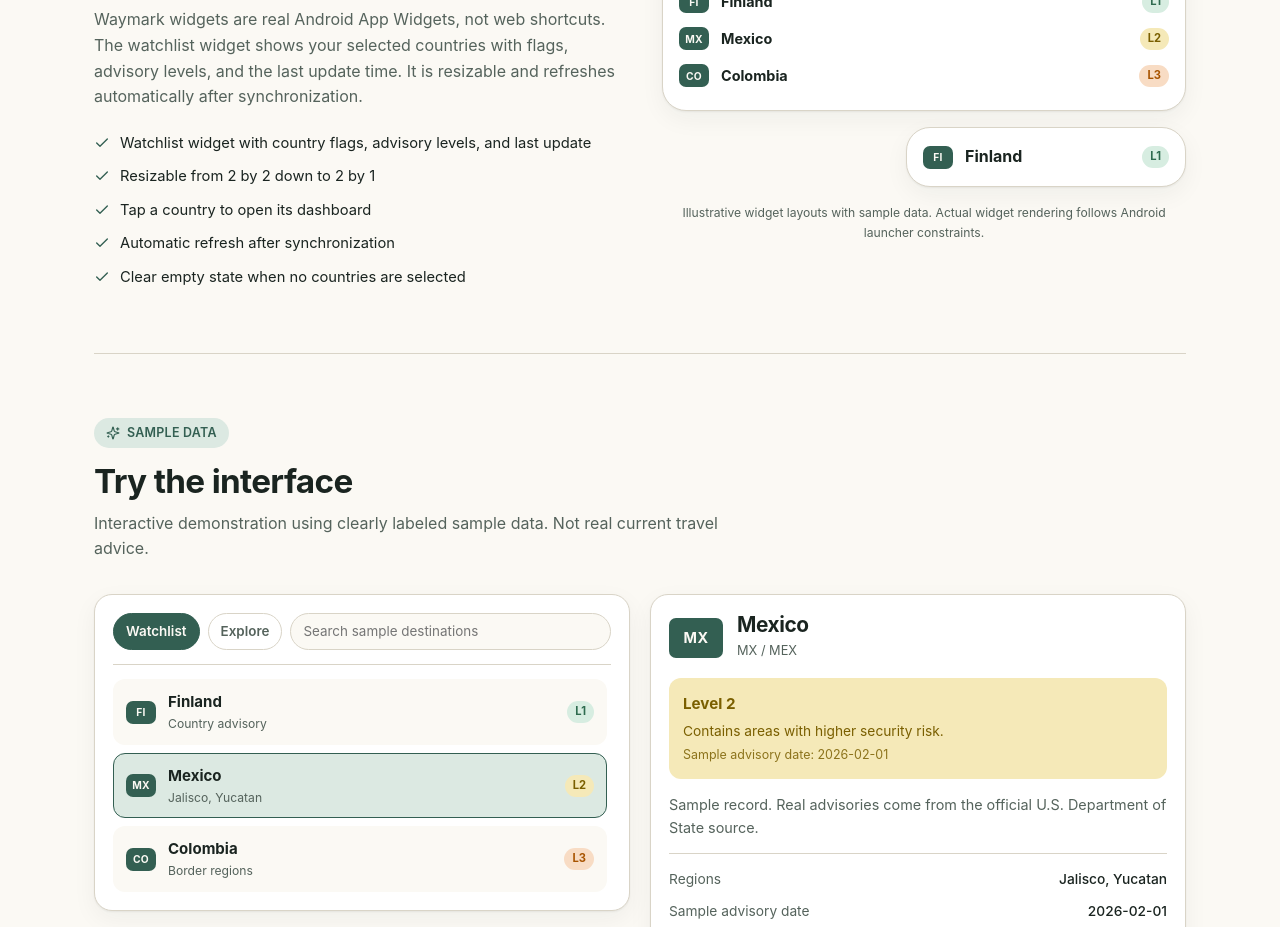
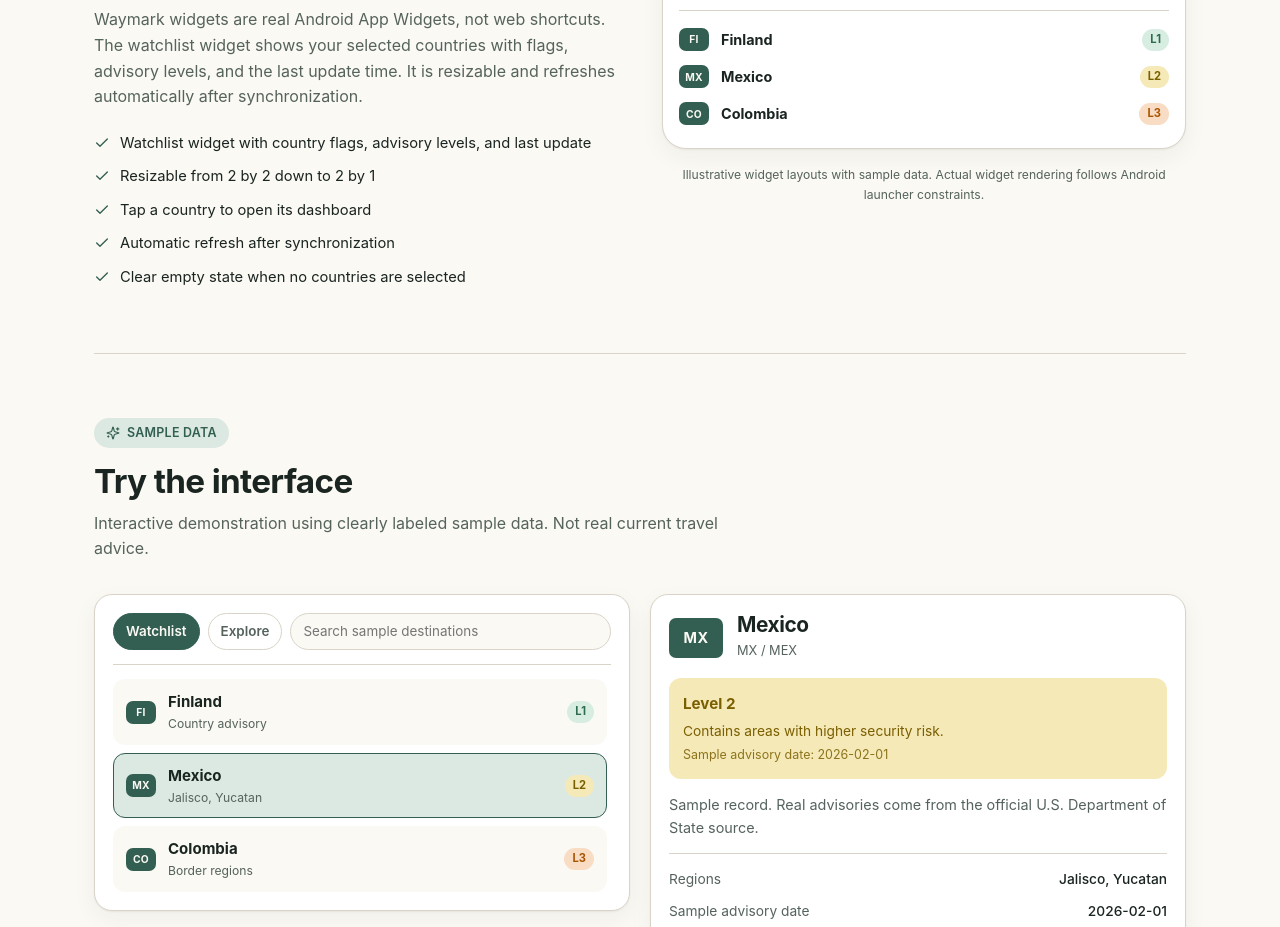
Before and after one commit to KusokMedi/waymark, a React (Vite) app in the folder website/: page / in a window 1280 px wide. Shown: the part 1540-2467 px from the top of the page. Built offline with nearby package versions, Linux system fonts and the light colour scheme.

Commit message:
Update App.tsx

```diff
--- a/website/src/App.tsx
+++ b/website/src/App.tsx
@@ -161,11 +161,6 @@ export default function App() {
               <div className="widget-row"><span className="demo-flag small">MX</span><div><strong>Mexico</strong></div><span className="level level-2">L2</span></div>
               <div className="widget-row"><span className="demo-flag small">CO</span><div><strong>Colombia</strong></div><span className="level level-3">L3</span></div>
             </div>
-            <div className="widget-surface widget-compact">
-              <span className="demo-flag small">FI</span>
-              <div><strong>Finland</strong></div>
-              <span className="level level-1">L1</span>
-            </div>
             <p className="widget-caption">Illustrative widget layouts with sample data. Actual widget rendering follows Android launcher constraints.</p>
           </div>
         </section>
```
